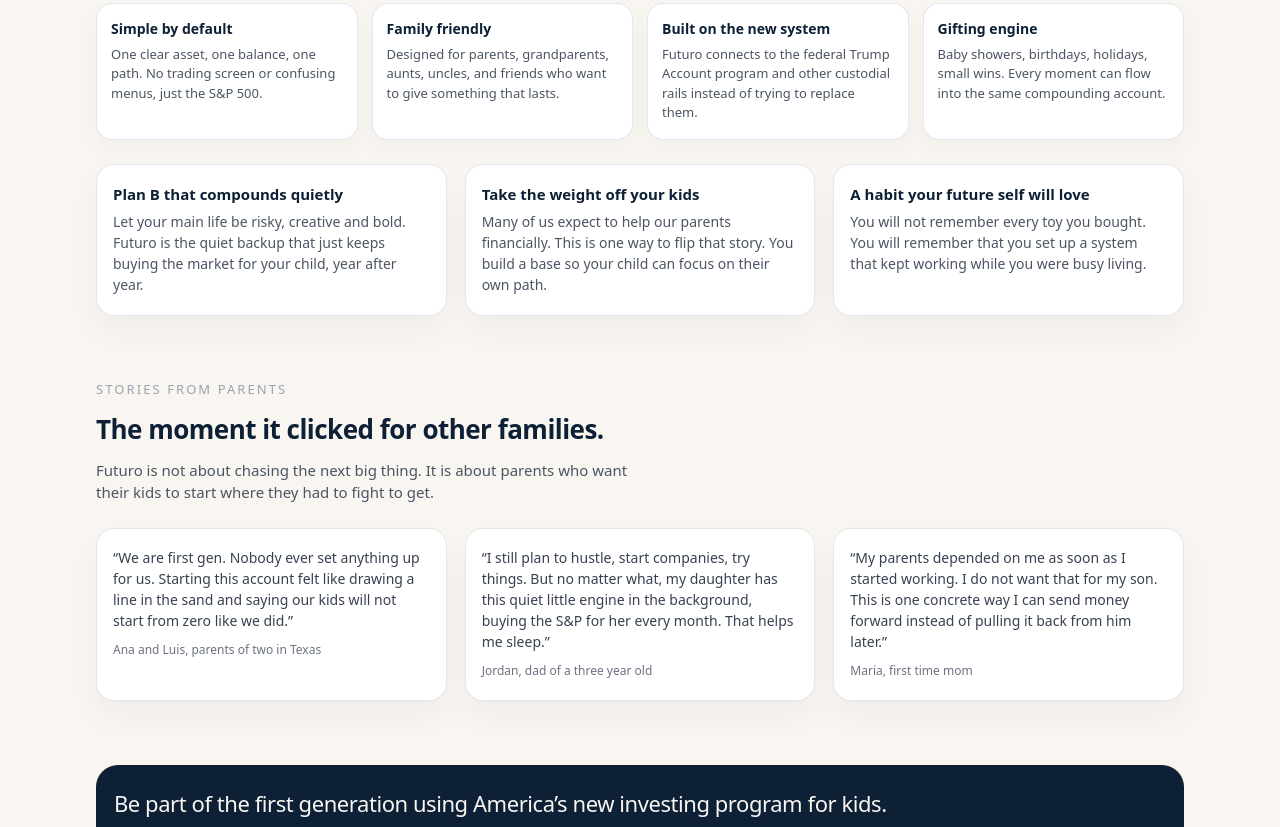
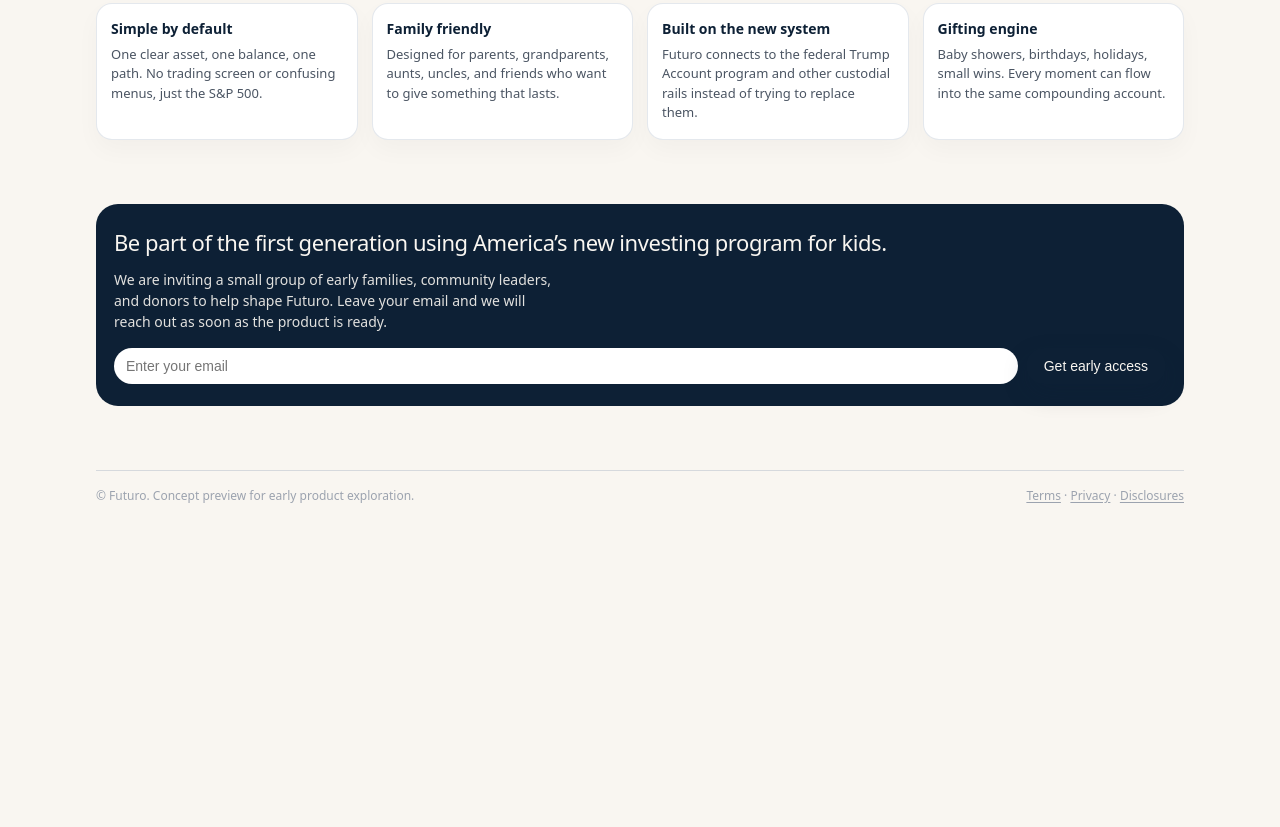
Before and after one commit to gibranrubio/futuro-v2, a plain HTML site: page index.html in a window 1280 px wide. Shown: the part 1563-2390 px from the top of the page. After the commit the page ends 2132 px from the top, so only its background shows below. Drawn offline with Linux system fonts and the light colour scheme.

Commit message:
revert back to original (no Plan B three boxes on why and no parent stories)

```diff
--- a/index.html
+++ b/index.html
@@ -2,7 +2,7 @@
 <html lang="en">
 <head>
   <meta charset="UTF-8" />
-  <title>Futuro - Give your child a financial head start</title>
+  <title>Futuro – Give your child a financial head start</title>
   <meta name="viewport" content="width=device-width, initial-scale=1" />
   <style>
     :root {
@@ -468,44 +468,6 @@
       color: var(--text-muted);
     }
 
-    /* Plan B points */
-
-    .why-points {
-      display: grid;
-      grid-template-columns: repeat(3, minmax(0, 1fr));
-      gap: 18px;
-      margin-top: 24px;
-    }
-
-    /* Stories from parents */
-
-    .stories-grid {
-      display: grid;
-      grid-template-columns: repeat(3, minmax(0, 1fr));
-      gap: 18px;
-    }
-
-    .story-card {
-      background: var(--card-bg);
-      border-radius: 18px;
-      padding: 18px 16px 20px;
-      box-shadow: 0 16px 30px rgba(15, 23, 42, 0.04);
-      border: 1px solid rgba(148, 163, 184, 0.25);
-      display: flex;
-      flex-direction: column;
-      gap: 10px;
-    }
-
-    .story-quote {
-      font-size: 14px;
-      color: #374151;
-    }
-
-    .story-meta {
-      font-size: 12px;
-      color: #6B7280;
-    }
-
     /* CTA band */
 
     .cta-band {
@@ -599,14 +561,6 @@
         grid-template-columns: repeat(2, minmax(0, 1fr));
       }
 
-      .why-points {
-        grid-template-columns: minmax(0, 1fr);
-      }
-
-      .stories-grid {
-        grid-template-columns: minmax(0, 1fr);
-      }
-
       .page {
         padding: 18px 14px 40px;
       }
@@ -630,7 +584,6 @@
         <a href="#how">How it works</a>
         <a href="#math">The math</a>
         <a href="#why">Why Futuro</a>
-        <a href="#stories">Stories</a>
       </nav>
       <a href="#cta" class="btn btn-outline">Get early access</a>
     </header>
@@ -807,68 +760,6 @@
             </div>
           </div>
         </div>
-
-        <div class="why-points">
-          <article class="info-card">
-            <h3 class="info-title">Plan B that compounds quietly</h3>
-            <p class="info-body">
-              Let your main life be risky, creative and bold. Futuro is the quiet backup that just keeps buying the market for your child, year after year.
-            </p>
-          </article>
-          <article class="info-card">
-            <h3 class="info-title">Take the weight off your kids</h3>
-            <p class="info-body">
-              Many of us expect to help our parents financially. This is one way to flip that story. You build a base so your child can focus on their own path.
-            </p>
-          </article>
-          <article class="info-card">
-            <h3 class="info-title">A habit your future self will love</h3>
-            <p class="info-body">
-              You will not remember every toy you bought. You will remember that you set up a system that kept working while you were busy living.
-            </p>
-          </article>
-        </div>
-      </section>
-
-      <!-- Stories from parents -->
-      <section id="stories" style="margin-bottom:64px;">
-        <div class="section-label">Stories from parents</div>
-        <h2 class="section-title">The moment it clicked for other families.</h2>
-        <p class="section-subtitle">
-          Futuro is not about chasing the next big thing. It is about parents who want their kids to start where they had to fight to get.
-        </p>
-
-        <div class="stories-grid">
-          <article class="story-card">
-            <p class="story-quote">
-              “We are first gen. Nobody ever set anything up for us. Starting this account felt like drawing a line in the sand and saying
-              our kids will not start from zero like we did.”
-            </p>
-            <p class="story-meta">
-              Ana and Luis, parents of two in Texas
-            </p>
-          </article>
-
-          <article class="story-card">
-            <p class="story-quote">
-              “I still plan to hustle, start companies, try things. But no matter what, my daughter has this quiet little engine in the background,
-              buying the S&amp;P for her every month. That helps me sleep.”
-            </p>
-            <p class="story-meta">
-              Jordan, dad of a three year old
-            </p>
-          </article>
-
-          <article class="story-card">
-            <p class="story-quote">
-              “My parents depended on me as soon as I started working. I do not want that for my son.
-              This is one concrete way I can send money forward instead of pulling it back from him later.”
-            </p>
-            <p class="story-meta">
-              Maria, first time mom
-            </p>
-          </article>
-        </div>
       </section>
 
       <!-- CTA -->
```
